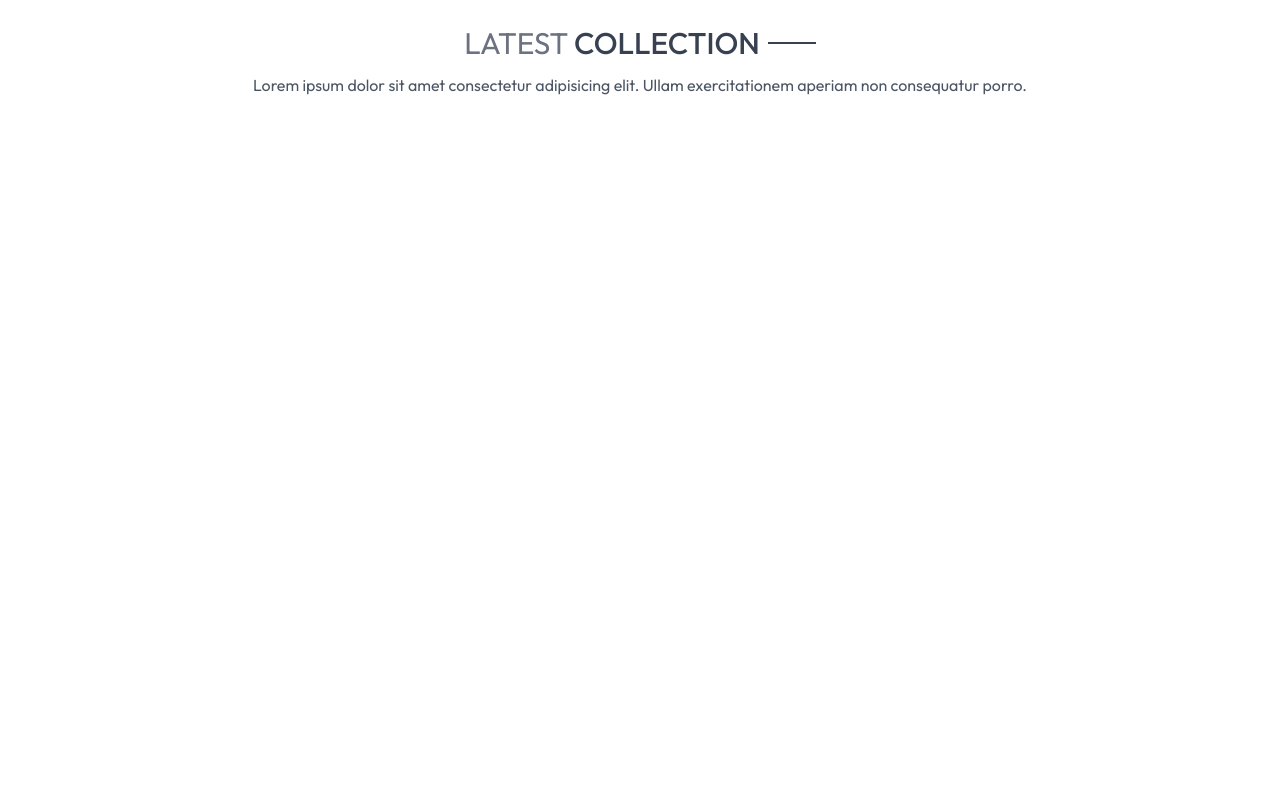
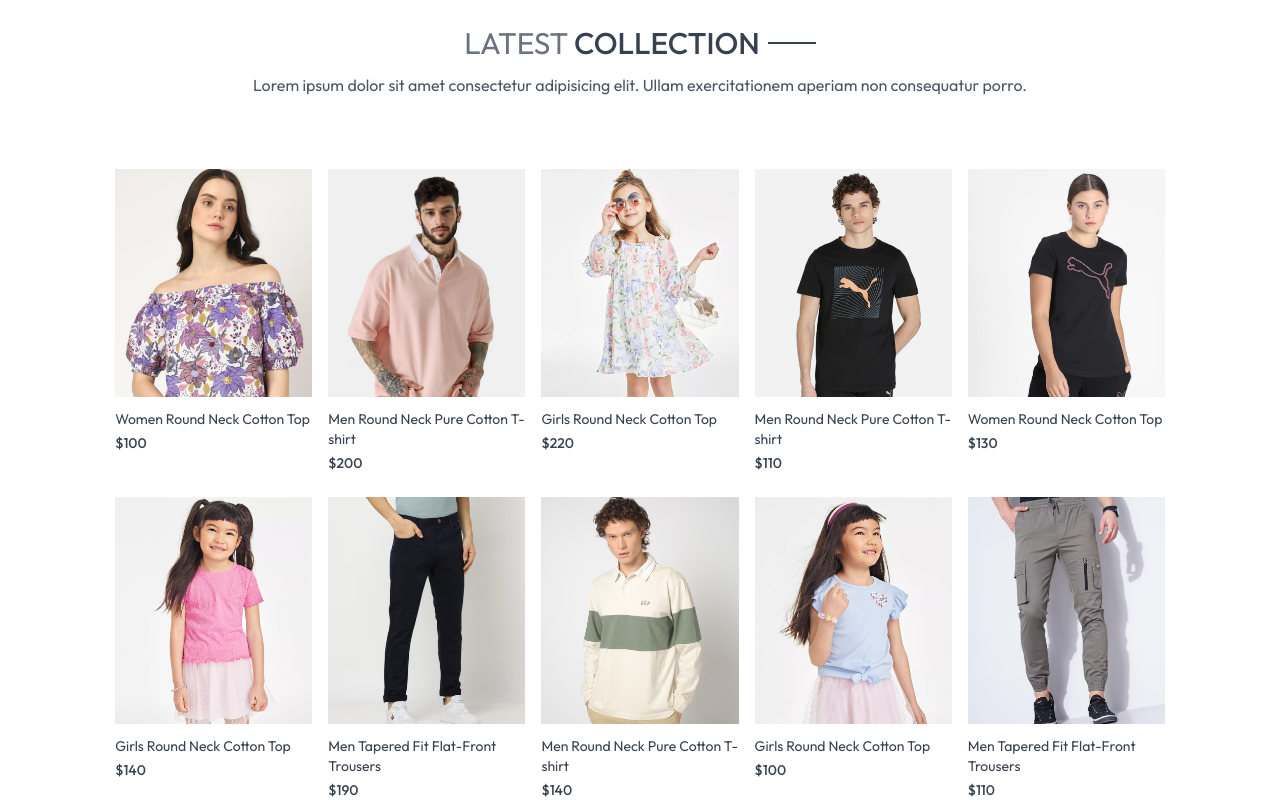
Before and after one commit to imran-assad/ecommerceWebProject2, a React (Vite) app: page / in a window 1280 px wide. Shown: the part 549-1349 px from the top of the page. Before the commit the page ends 800 px from the top, so only its background shows below. Built offline with nearby package versions, Linux system fonts and the light colour scheme.

Commit message:
data fetching complete

```diff
--- a/src/components/LatestCollection.jsx
+++ b/src/components/LatestCollection.jsx
@@ -1,10 +1,17 @@
-import React, { useContext } from "react";
+import { useContext, useEffect, useState } from "react";
 import { ShopContext } from "../context/ShopContext";
 import Title from "./Title";
+import ProductItem from "./ProductItem";
 
 const LatestCollection = () => {
-  const products = useContext(ShopContext);
+  const { products } = useContext(ShopContext);
+  const [latestProduct, setLatestProducts] = useState([]);
+
+  useEffect(() => {
+    setLatestProducts(products.slice(0, 10));
+  }, []);
   console.log(products);
+
   return (
     <>
       <div className="my-10">
@@ -12,6 +19,18 @@
           <Title text1={"LATEST"} text2={"COLLECTION"} />
         </div>
       </div>
+      {/* Rendering products */}
+      <div className="grid grid-cols-2 sm:grid-cols-3 md:grid-cols-4 lg:grid-cols-5 gap-4 gap-y-6">
+        {latestProduct.map((item, index) => (
+          <ProductItem
+            key={index}
+            id={item._image}
+            image={item.image}
+            name={item.name}
+            price={item.price}
+          />
+        ))}
+      </div>
     </>
   );
 };
--- /dev/null
+++ b/src/components/ProductItem.jsx
@@ -0,0 +1,27 @@
+import React from "react";
+import { ShopContext } from "../context/ShopContext";
+import { Link } from "react-router-dom";
+import { useContext } from "react";
+import { products } from "../assets/frontend_assets/assets";
+const ProductItem = ({ id, image, name, price }) => {
+  const { currency } = useContext(ShopContext);
+  return (
+    <>
+      <Link className="text-gray-700 cursor-pointer" to={`/product/${id}`}>
+        <div className="overflow-hidden">
+          <img
+            className="hover:scale-110 transition ease-in-out"
+            src={image[0]}
+          />
+        </div>
+        <p className="pt-3 pb-1 text-sm">{name}</p>
+        <p className="text-sm font-medium">
+          {currency}
+          {price}
+        </p>
+      </Link>
+    </>
+  );
+};
+
+export default ProductItem;
```
